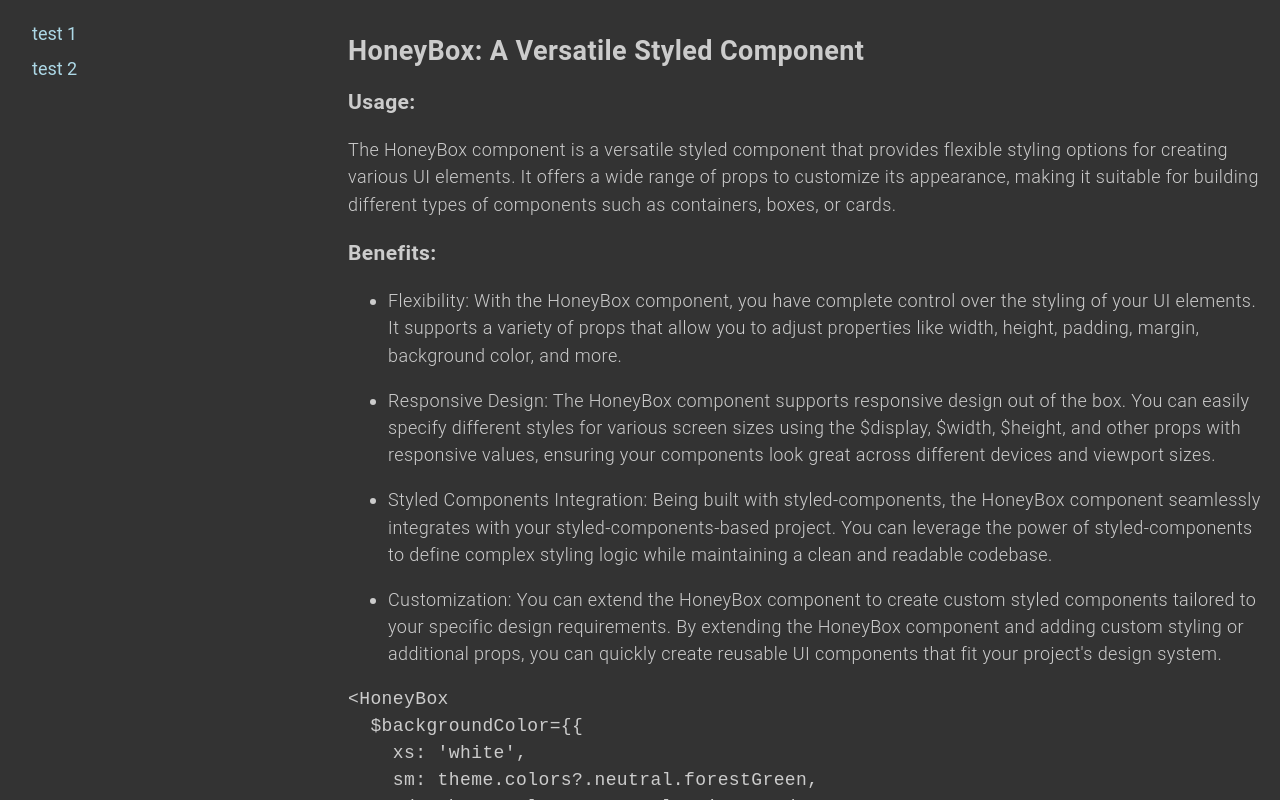
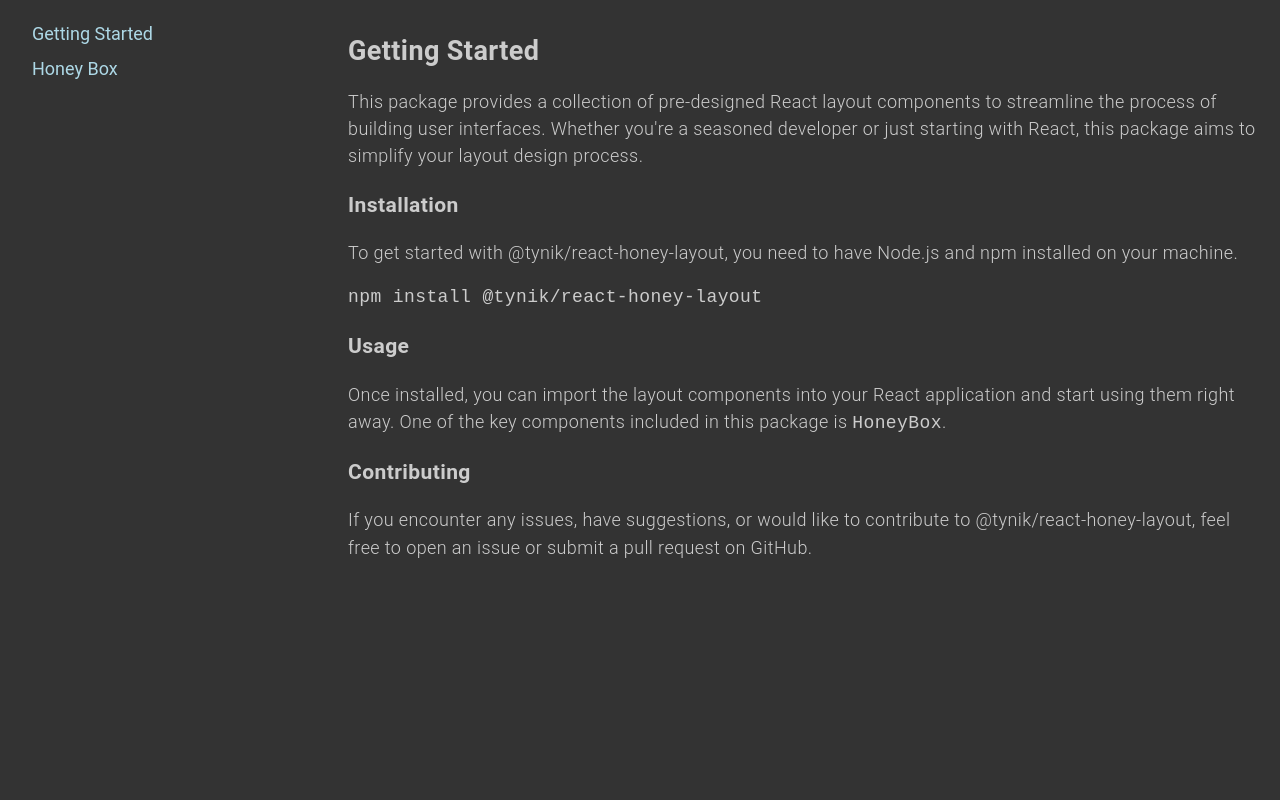
Before and after one commit to Tynik/react-honey-layout, a React app: page /getting-started in a window 1280 px wide. Built offline with nearby package versions, Linux system fonts and the light colour scheme; the HTML template or start-up script is replaced by a standard one.

Commit message:
added react-router and getting-started page

```diff
--- a/package.json
+++ b/package.json
@@ -36,9 +36,10 @@
   "dependencies": {
     "react": "18.2.0",
     "react-dom": "18.2.0",
+    "react-router-dom": "6.22.0",
+    "@mdx-js/react": "3.0.0",
     "styled-components": "6.1.8",
-    "csstype": "3.1.3",
-    "@mdx-js/react": "3.0.0"
+    "csstype": "3.1.3"
   },
   "devDependencies": {
     "@testing-library/react": "14.2.1",
--- a/src/docs/App.tsx
+++ b/src/docs/App.tsx
@@ -1,9 +1,11 @@
 import React from 'react';
-import styled, { css, useTheme } from 'styled-components';
+import { Route, Routes } from 'react-router-dom';
+import styled from 'styled-components';
 
 import { HoneyBox } from '../components';
-import { MDXWrapper, HoneyContainer, DemoContainer } from './components';
+import { MDXWrapper, HoneyContainer, Menu } from './components';
 
+import GettingStartedPage from './pages/getting-started.page.mdx';
 import HoneyBoxPage from './pages/honey-box.page.mdx';
 
 const SquareHoneyBox = styled(HoneyBox)``;
@@ -13,58 +15,23 @@ SquareHoneyBox.defaultProps = {
   $height: '100px',
 };
 
-const List = styled.ul`
-  margin: 0;
-  padding: 0;
-
-  list-style-type: none;
-`;
-
-const ListItem = styled.li`
-  ${({ theme }) => css`
-    font-size: 18px;
-
-    padding: 8px 16px;
-
-    color: ${theme.colors?.neutral.lightBlue};
-  `}
-`;
-
 export const App = () => {
-  const theme = useTheme();
-
   return (
     <HoneyBox $display="flex" $height="100%" $alignItems="flex-start" $overflow="hidden">
-      <HoneyBox
-        $display={{ xs: 'none', md: 'flex' }}
-        $width="300px"
-        $height="calc(100% - 16px * 2)"
-        $padding="16px"
-        $flexShrink={0}
-        $overflow="auto"
-      >
-        <List>
-          <ListItem>test 1</ListItem>
-          <ListItem>test 2</ListItem>
-        </List>
-      </HoneyBox>
+      <Menu />
 
       <HoneyBox $display="flex" $height="100%" $flexGrow={1} $overflow="auto">
         <HoneyContainer>
-          <HoneyBoxPage components={{ wrapper: MDXWrapper }} />
-
-          <DemoContainer>
-            {Array.from(new Array(50)).map((_, index) => (
-              <SquareHoneyBox
-                key={index}
-                $backgroundColor={{
-                  xs: 'white',
-                  sm: theme.colors?.neutral.forestGreen,
-                  md: theme.colors?.neutral.crimsonRed,
-                }}
-              />
-            ))}
-          </DemoContainer>
+          <Routes>
+            <Route
+              path="getting-started"
+              element={<GettingStartedPage components={{ wrapper: MDXWrapper }} />}
+            />
+            <Route
+              path="honey-box"
+              element={<HoneyBoxPage components={{ wrapper: MDXWrapper }} />}
+            />
+          </Routes>
         </HoneyContainer>
       </HoneyBox>
     </HoneyBox>
--- /dev/null
+++ b/src/docs/components/Menu.tsx
@@ -0,0 +1,45 @@
+import React from 'react';
+import { NavLink } from 'react-router-dom';
+import styled, { css } from 'styled-components';
+
+import { HoneyBox } from '../../components';
+
+const List = styled.ul`
+  margin: 0;
+  padding: 0;
+
+  list-style-type: none;
+`;
+
+const ListItem = styled.li`
+  ${({ theme }) => css`
+    font-size: 18px;
+
+    padding: 8px 16px;
+
+    color: ${theme.colors?.neutral.lightBlue};
+  `}
+`;
+
+export const Menu = () => {
+  return (
+    <HoneyBox
+      $display={{ xs: 'none', md: 'flex' }}
+      $width="300px"
+      $height="calc(100% - 16px * 2)"
+      $padding="16px"
+      $flexShrink={0}
+      $overflow="auto"
+    >
+      <List>
+        <ListItem>
+          <NavLink to="getting-started">Getting Started</NavLink>
+        </ListItem>
+
+        <ListItem>
+          <NavLink to="honey-box">Honey Box</NavLink>
+        </ListItem>
+      </List>
+    </HoneyBox>
+  );
+};
--- a/src/docs/components/index.ts
+++ b/src/docs/components/index.ts
@@ -1,3 +1,4 @@
+export * from './Menu';
 export * from './HoneyContainer';
 export * from './MDXWrapper';
 export * from './DemoContainer';
--- a/src/docs/index.tsx
+++ b/src/docs/index.tsx
@@ -1,8 +1,9 @@
-import React from 'react';
+import React, { StrictMode } from 'react';
+import { createBrowserRouter, RouterProvider } from 'react-router-dom';
 import { createRoot } from 'react-dom/client';
 import { MDXProvider } from '@mdx-js/react';
+
 import { createGlobalStyle, css, ThemeProvider } from 'styled-components';
-
 import type { HoneyLayoutTheme } from '../types';
 import { App } from './App';
 import { theme } from './theme';
@@ -34,17 +35,36 @@ const GlobalStyle = createGlobalStyle`
       height: 100%;
       min-height: 100%;
     }
+
+    a,
+    a:hover,
+    a:focus,
+    a:active {
+      text-decoration: none;
+      color: inherit;
+    }
   `}
 `;
 
 const root = createRoot(document.getElementById('root') as HTMLDivElement);
+
+const router = createBrowserRouter([
+  {
+    path: '/*',
+    element: (
+      <StrictMode>
+        <App />
+      </StrictMode>
+    ),
+  },
+]);
 
 root.render(
   <ThemeProvider theme={theme}>
     <GlobalStyle />
 
     <MDXProvider>
-      <App />
+      <RouterProvider router={router} />
     </MDXProvider>
   </ThemeProvider>,
 );
--- /dev/null
+++ b/src/docs/pages/getting-started.page.mdx
@@ -0,0 +1,21 @@
+## Getting Started
+
+This package provides a collection of pre-designed React layout components to streamline the process of building user interfaces.
+Whether you're a seasoned developer or just starting with React, this package aims to simplify your layout design process.
+
+### Installation
+
+To get started with @tynik/react-honey-layout, you need to have Node.js and npm installed on your machine.
+
+~~~bash
+npm install @tynik/react-honey-layout
+~~~
+
+### Usage
+
+Once installed, you can import the layout components into your React application and start using them right away.
+One of the key components included in this package is `HoneyBox`.
+
+### Contributing
+If you encounter any issues, have suggestions, or would like to contribute to @tynik/react-honey-layout,
+feel free to open an issue or submit a pull request on [GitHub](https://github.com/Tynik/react-honey-layout/issues).
--- a/src/docs/pages/honey-box.page.mdx
+++ b/src/docs/pages/honey-box.page.mdx
@@ -1,38 +1,67 @@
+import { useTheme } from 'styled-components';
+
+import { HoneyBox } from '../../components';
+
+export const SquareHoneyBox = () => {
+  const theme = useTheme();
+
+  return <HoneyBox
+    $width="100px"
+    $height="100px"
+    $margin="0 auto"
+    $backgroundColor={{
+      xs: 'white',
+      sm: theme.colors?.neutral.forestGreen,
+      md: theme.colors?.neutral.crimsonRed,
+    }}
+  />
+}
 
 ## HoneyBox: A Versatile Styled Component
 
 ### Usage:
 
-The HoneyBox component is a versatile styled component that provides flexible styling options for creating various UI
+The `HoneyBox` component is a versatile styled component that provides flexible styling options for creating various UI
 elements. It offers a wide range of props to customize its appearance, making it
 suitable for building different types of components such as containers, boxes, or cards.
 
 ### Benefits:
 
-* Flexibility: With the HoneyBox component, you have complete control over the
+* **Flexibility:** With the `HoneyBox` component, you have complete control over the
 styling of your UI elements. It supports a variety of props that allow you to adjust
 properties like width, height, padding, margin, background color, and more.
 
-* Responsive Design: The HoneyBox component supports responsive design out of the box. You can easily
+* **Responsive Design:** The `HoneyBox` component supports responsive design out of the box. You can easily
 specify different styles for various screen sizes using the $display, $width, $height,
 and other props with responsive values, ensuring your components look great across
 different devices and viewport sizes.
 
-* Styled Components Integration: Being built with styled-components,
-the HoneyBox component seamlessly integrates with your styled-components-based project.
+* **Styled Components Integration:** Being built with styled-components,
+the `HoneyBox` component seamlessly integrates with your styled-components-based project.
 You can leverage the power of styled-components to define complex styling logic while maintaining a clean and readable codebase.
 
-* Customization: You can extend the HoneyBox component to create custom styled components
-tailored to your specific design requirements. By extending the HoneyBox component and
+* **Customization:** You can extend the `HoneyBox` component to create custom styled components
+tailored to your specific design requirements. By extending the `HoneyBox` component and
 adding custom styling or additional props, you can quickly create reusable UI components
 that fit your project's design system.
 
-~~~react-jsx
-<HoneyBox
-  $backgroundColor={{
-    xs: 'white',
-    sm: theme.colors?.neutral.forestGreen,
-    md: theme.colors?.neutral.crimsonRed,
-  }}
-/>
+### Usage:
+
+~~~tsx
+export const SquareHoneyBox = () => {
+  const theme = useTheme();
+
+  return <HoneyBox
+    $width="100px"
+    $height="100px"
+    $margin="0 auto"
+    $backgroundColor={{
+      xs: 'white',
+      sm: theme.colors?.neutral.forestGreen,
+      md: theme.colors?.neutral.crimsonRed,
+    }}
+  />
+}
 ~~~
+
+<SquareHoneyBox/>
```
Also changed, not shown: 1 other file (tests, documents, lock files or other folders).
